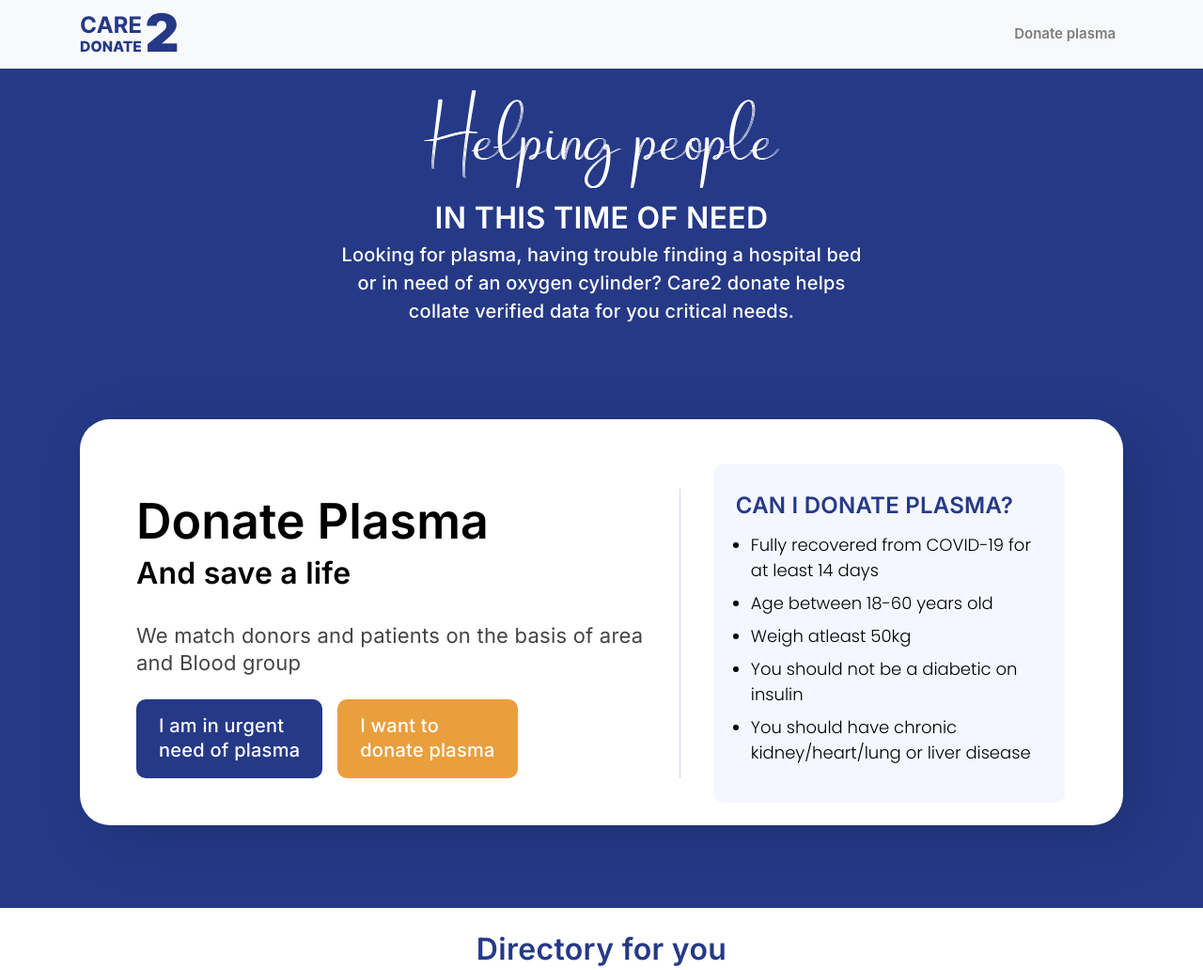
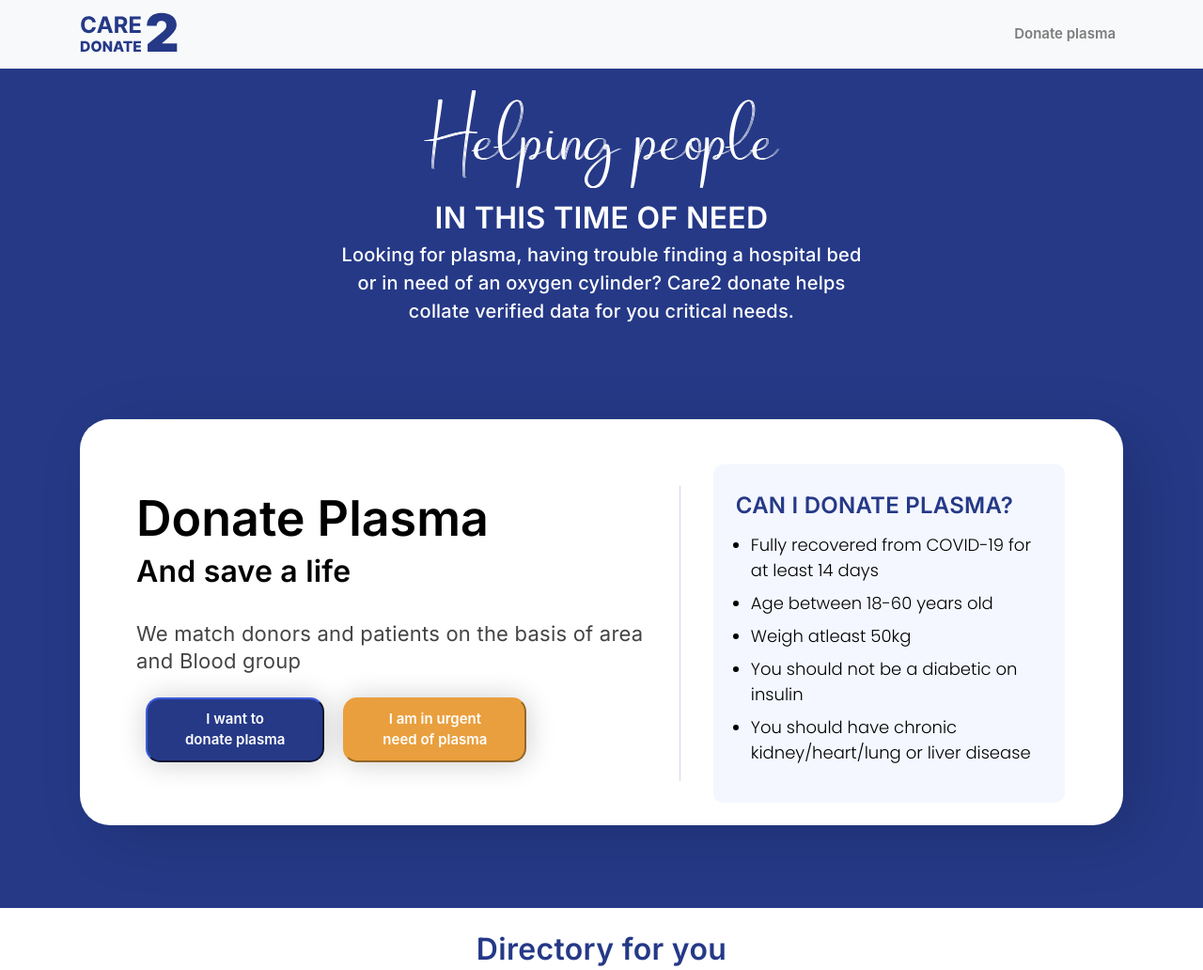
Before and after one commit to care2donate/care2donate, a Django app: page / in a window 1280 px wide. Shown: the top 1032 px of the page at 94% size. Run offline with Django 3.2, Linux system fonts and the light colour scheme; some libraries are stand-ins or nearby versions.

Commit message:
donor recipient modal

```diff
--- a/covid/static/covid/css/main.css
+++ b/covid/static/covid/css/main.css
@@ -134,6 +134,38 @@ body {
     font-weight: 600;
     display: inline-block;
     margin-bottom: 20px;
+}
+
+.btn-primary2 {
+    box-shadow: 1px 1px 30px 0 rgba(0,0,0,0.2);
+    text-decoration: none;
+    color: white;
+    border-radius: 15px;
+    padding: 10px 40px;
+    font-size: 15px;
+    font-weight: 600;
+    display: inline-block;
+    margin-bottom: 20px;
+    margin-left: 10px;
+    margin-right: 10px;
+    background-color: #253987;
+    border-color: #253987;
+}
+
+.btn-warning2 {
+    box-shadow: 1px 1px 30px 0 rgba(0,0,0,0.2);
+    text-decoration: none;
+    color: white;
+    border-radius: 15px;
+    padding: 10px 40px;
+    font-size: 15px;
+    font-weight: 600;
+    display: inline-block;
+    margin-bottom: 20px;
+    margin-left: 10px;
+    margin-right: 10px;
+    background-color: #e99f3d;
+    border-color: #e99f3d;
 }
 
 /*MODAL*/
--- a/templates/covid/home.html
+++ b/templates/covid/home.html
@@ -27,12 +27,32 @@
                                 <h6 class="donate-plasma-description">We match donors and patients on the basis
                                     of area and Blood group
                                 </h6>
+
+                                <!-- Button to Open the Modal -->
                                 <div class="button-div d-flex flex-lg-row flex-column pt-3">
-                                    <a href="https://docs.google.com/forms/d/e/1FAIpQLScUpUSpgi1iAKXJ9gm5BwGcnvs2LRIJ0kEJQIFl_SjJu_eYgQ/viewform" class="btn-1 py-3 px-4 mr-lg-3 mb-lg-0 mb-3">I am in urgent <br> need of
-                                        plasma</a>
-                                    <a href="https://docs.google.com/forms/d/e/1FAIpQLSc0tIvW12UaWI53x37YQNSGwDClDRKmPNBlIb3b1wVC5angYw/viewform" class="btn-2 py-3 px-4"
-                                        >I want
-                                        to <br> donate plasma</a>
+                                    <button type="button" data-toggle="modal" data-target="#donor_modal" class="btn-primary2"
+                                        >I want to <br> donate plasma</button>
+
+                                    <button type="button" data-toggle="modal" data-target="#recipient_modal" class="btn-warning2"
+                                        >I am in urgent <br> need of plasma
+                                    </button>
+                                </div>
+
+                                <!-- The Modal -->
+                                <div class="modal" id="donor_modal">
+                                    <div class="modal-dialog">
+                                        <div class="modal-content">
+                                            {% include 'covid/donor.html' with posts=postdata %}
+                                        </div>
+                                    </div>
+                                </div>
+
+                                <div class="modal" id="recipient_modal">
+                                    <div class="modal-dialog">
+                                        <div class="modal-content">
+                                            {% include 'covid/recipient.html' with posts=postdata %}
+                                        </div>
+                                    </div>
                                 </div>
 
                             </div>
```
Also changed, not shown: templates/covid/donor.html (added, +50 -0 lines), templates/covid/recipient.html (added, +50 -0 lines).
